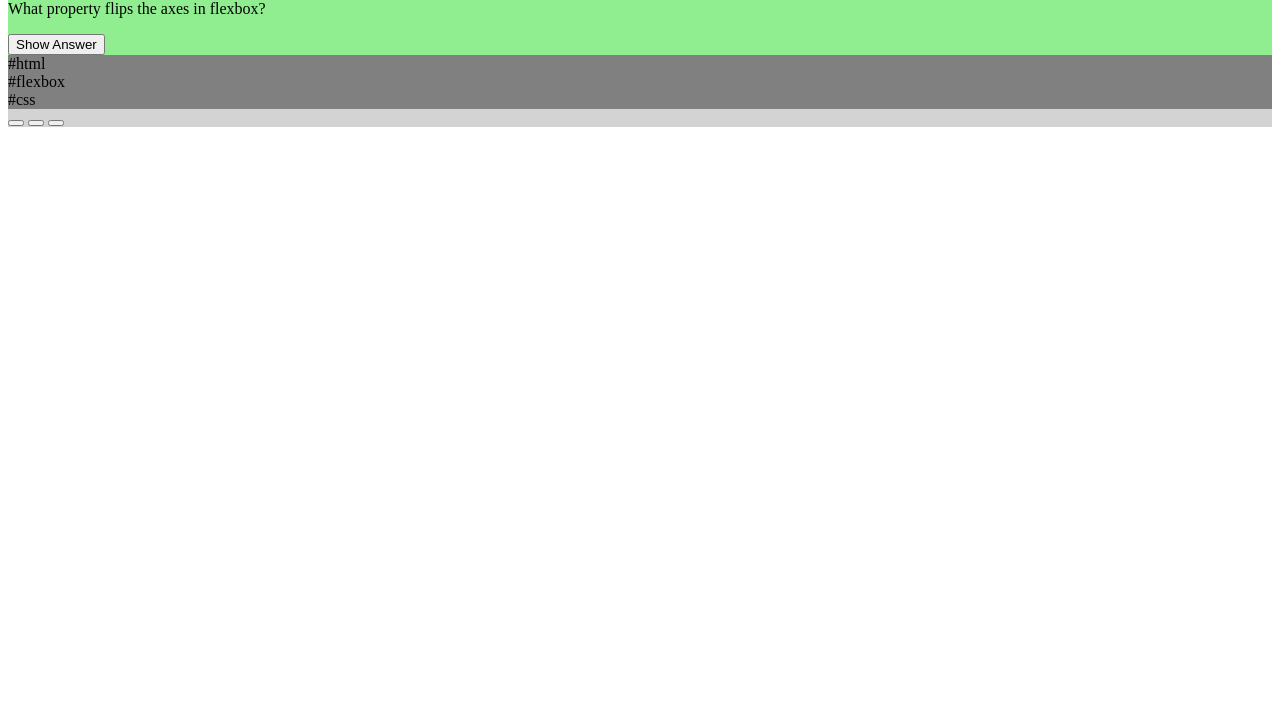
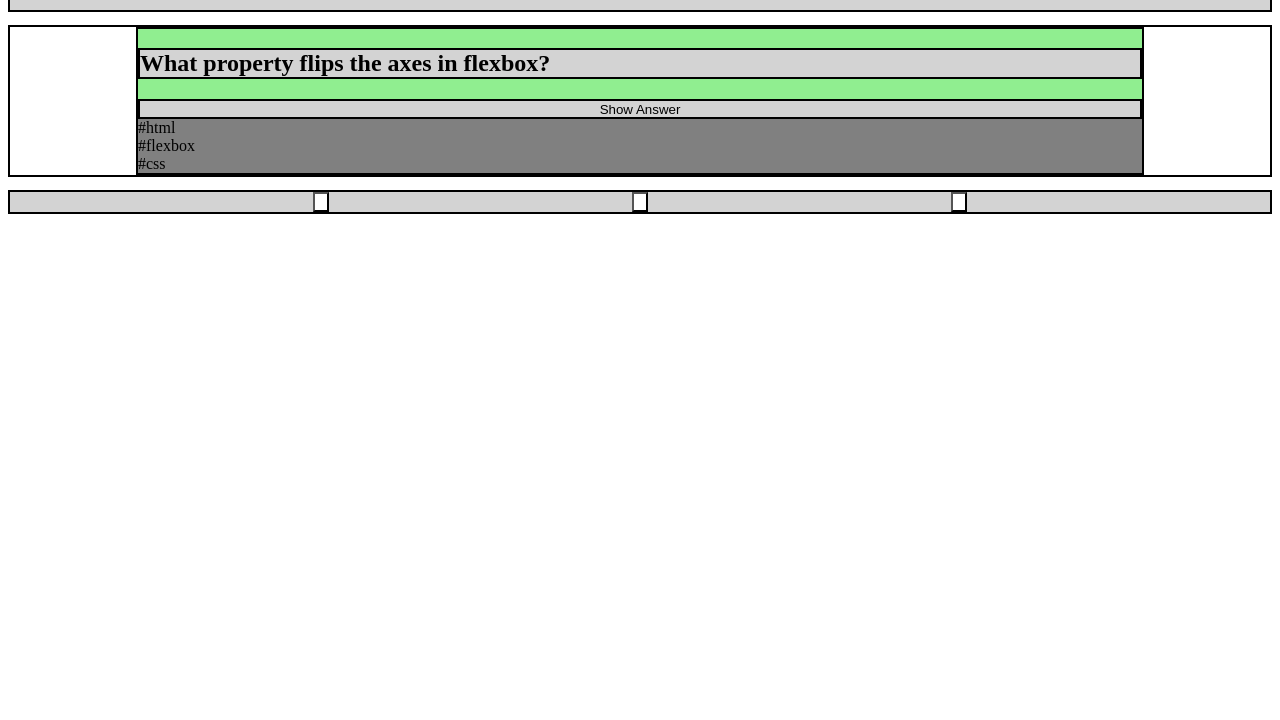
Before and after one commit to ChristophObst/Quizz-app, a website: page index.html in a window 1280 px wide. Shown: the part 80-800 px from the top of the page. Drawn offline with Linux system fonts and the light colour scheme.

Commit message:
initial commit

```diff
--- a/css/styles.css
+++ b/css/styles.css
@@ -7,15 +7,52 @@ body {
 }
 header {
   background-color: lightgrey;
+  border: 2px solid black;
+  display: flex;
+  justify-content: center;
+}
+
+main {
+  margin-top: 1%;
+  margin-bottom: 1%;
+  background-color: white;
+  border: 2px solid black;
+  display: flex;
+  justify-content: center;
 }
 
 section {
+  width: 80%;
   background-color: lightgreen;
+  border: 2px solid black;
+  display: flex;
+  flex-direction: column;
+  justify-content: center;
 }
+
+h2 {
+  background-color: lightgrey;
+  border: 2px solid black;
+}
+
+.submit-button {
+  background-color: lightgrey;
+  border: 2px solid black;
+  justify-content: center;
+}
+
 article {
   background-color: grey;
 }
 
 footer {
   background-color: lightgrey;
+  display: flex;
+  justify-content: space-evenly;
+  border: 2px solid black;
 }
+
+button {
+  background-color: white;
+  height: 20px;
+}
--- a/index.html
+++ b/index.html
@@ -13,18 +13,18 @@
     </header>
     <main>
       <section>
-        <p>What property flips the axes in flexbox?</p>
-        <button>Show Answer</button>
+        <h2>What property flips the axes in flexbox?</h2>
+        <button class="submit-button">Show Answer</button>
         <article>#html<article>
         <article>#flexbox<article>
         <article>#css<article>
       </section>
+    </main>
 
       <footer>
           <button></button>
           <button></button>
           <button></button>
-        <footer>
       </footer>
 
     </main>
```
